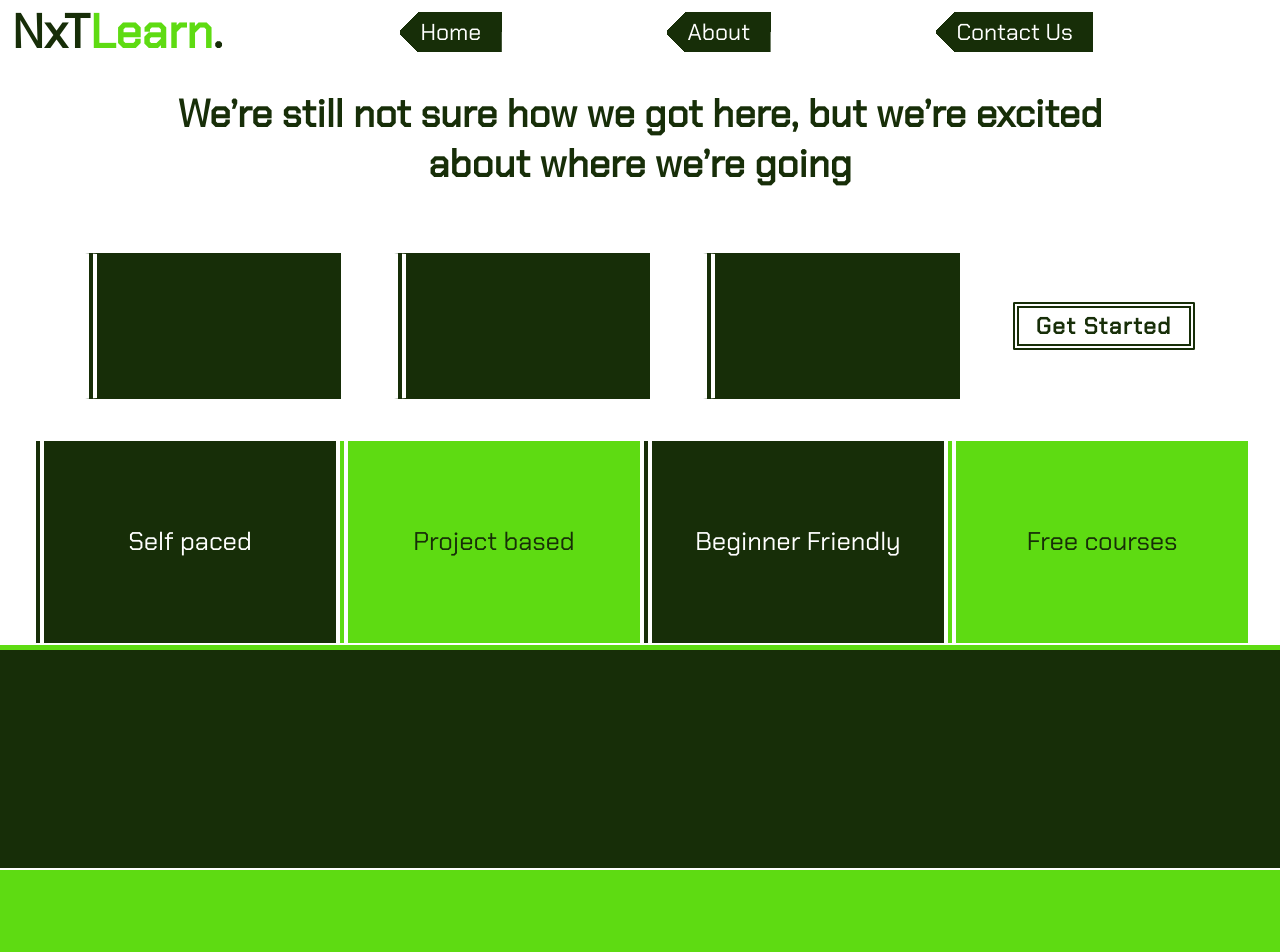
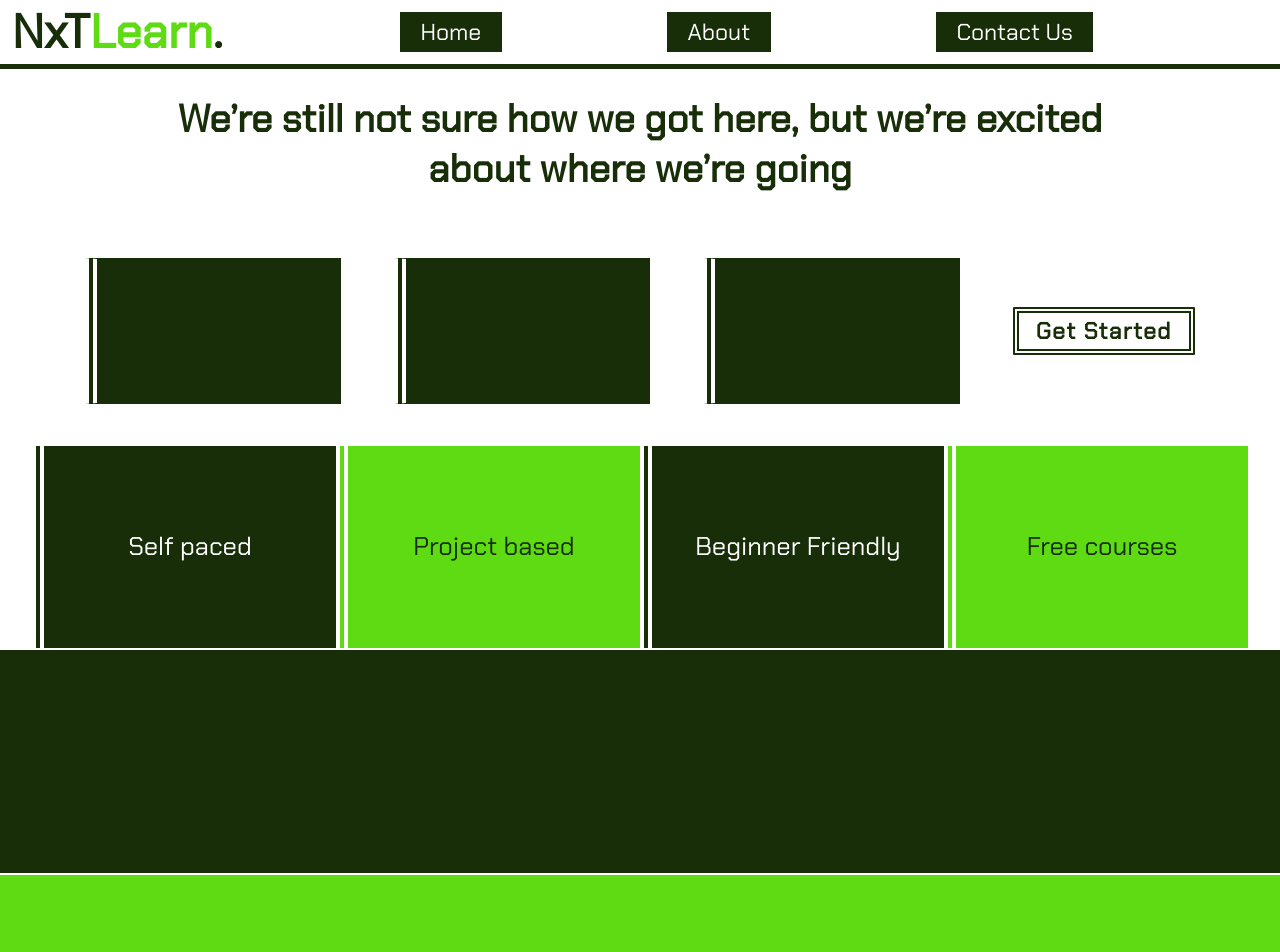
Before and after one commit to MokuaEnock/NxT-learn, a React (Create React App) app: page / in a window 1280 px wide. Shown: the top 952 px of the page. Built offline with nearby package versions, Linux system fonts and the light colour scheme; no server answers.

Commit message:
create hover stylesfor header & border for bottom

```diff
--- a/src/App.css
+++ b/src/App.css
@@ -34,6 +34,7 @@ header {
   width: 100%;
   height: 5vw;
   background-color: #ffffff;
+  border-bottom: 0.4vw solid #172e08;
   color: #172e08;
 }
 
@@ -72,6 +73,10 @@ header > nav > a {
   height: 80%;
   color: #ffffff;
   font-size: 1.8vw;
+  background-color: #172e08;
+}
+
+header > nav > a:hover {
   background-color: #172e08;
   background: linear-gradient(135deg, transparent 1vw, #172e08 0) top left,
     linear-gradient(45deg, transparent 1vw, #172e08 0) bottom right;
@@ -174,7 +179,7 @@ footer {
   justify-content: space-evenly;
   height: 17vw;
   width: 100%;
-  border-top: #5edb12 0.4vw solid;
+  border-top:#172e08 0.4vw solid;
   background-color: #172e08;
 }
 
```
